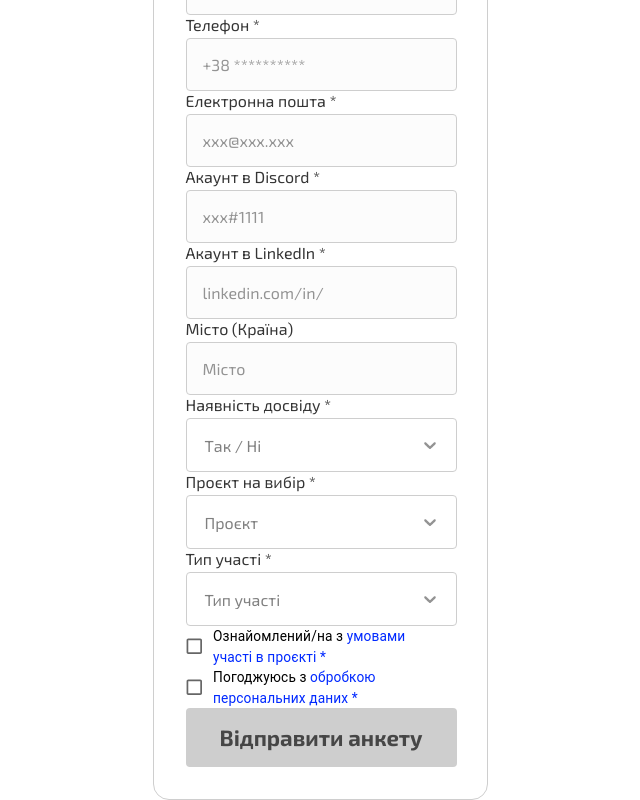
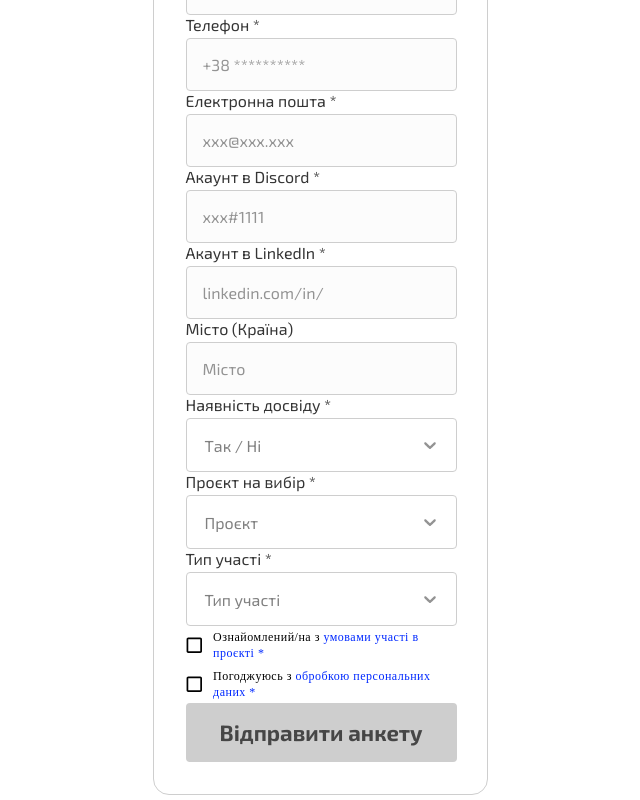
Before and after one commit to baza-trainee/feeda, a Next.js app in the folder client/: page /user_application in a window 1280 px wide. Shown: the part 366-1166 px from the top of the page, without its empty margins (320-960 px from the left). Built offline with nearby package versions, Linux system fonts and the light colour scheme.

Commit message:
Update Checkbox.tsx

```diff
--- a/client/components/UserApplication/сomponents/Checkbox/Checkbox.tsx
+++ b/client/components/UserApplication/сomponents/Checkbox/Checkbox.tsx
@@ -19,8 +19,12 @@ const CustomCheckbox: React.FC<CustomCheckboxProps> = ({ label, linkText, isChec
 
 	const checkboxStyles: CheckboxProps['sx'] = {
 		color: isChecked ? '#FFC107' : '#000000',
-		'&.Mui-checked': {
+
+		'&.Mui-checked.MuiCheckbox-colorSecondary': {
 			color: '#FFC107',
+		},
+		'&MuiFormControlLabel-label': {
+			color: 'red',
 		},
 	};
 
@@ -33,20 +37,26 @@ const CustomCheckbox: React.FC<CustomCheckboxProps> = ({ label, linkText, isChec
 	const linkStyles = {
 		color: '#0029FF',
 	};
+	const labelTextStyles = {
+		fontSize: ' 12px',
+		fontFamily: '__Exo_2_b0b977',
+		fontStyle: 'normal',
+		fontWeight: 400,
+		lineHeight: '16px',
+		letterSpacing: '0.5px',
+	};
 
 	return (
 		<ThemeProvider theme={theme}>
 			<FormControlLabel
-				control={
-					<Checkbox checked={isChecked} onChange={handleCheckboxChange} color="default" sx={{ checkboxStyles }} />
-				}
+				control={<Checkbox checked={isChecked} onChange={handleCheckboxChange} color="secondary" sx={checkboxStyles} />}
 				label={
-					<>
-						{label}{' '}
+					<div style={labelTextStyles}>
+						{label}
 						<Link href="/" style={linkStyles}>
 							{linkText}
 						</Link>
-					</>
+					</div>
 				}
 			/>
 		</ThemeProvider>
```
